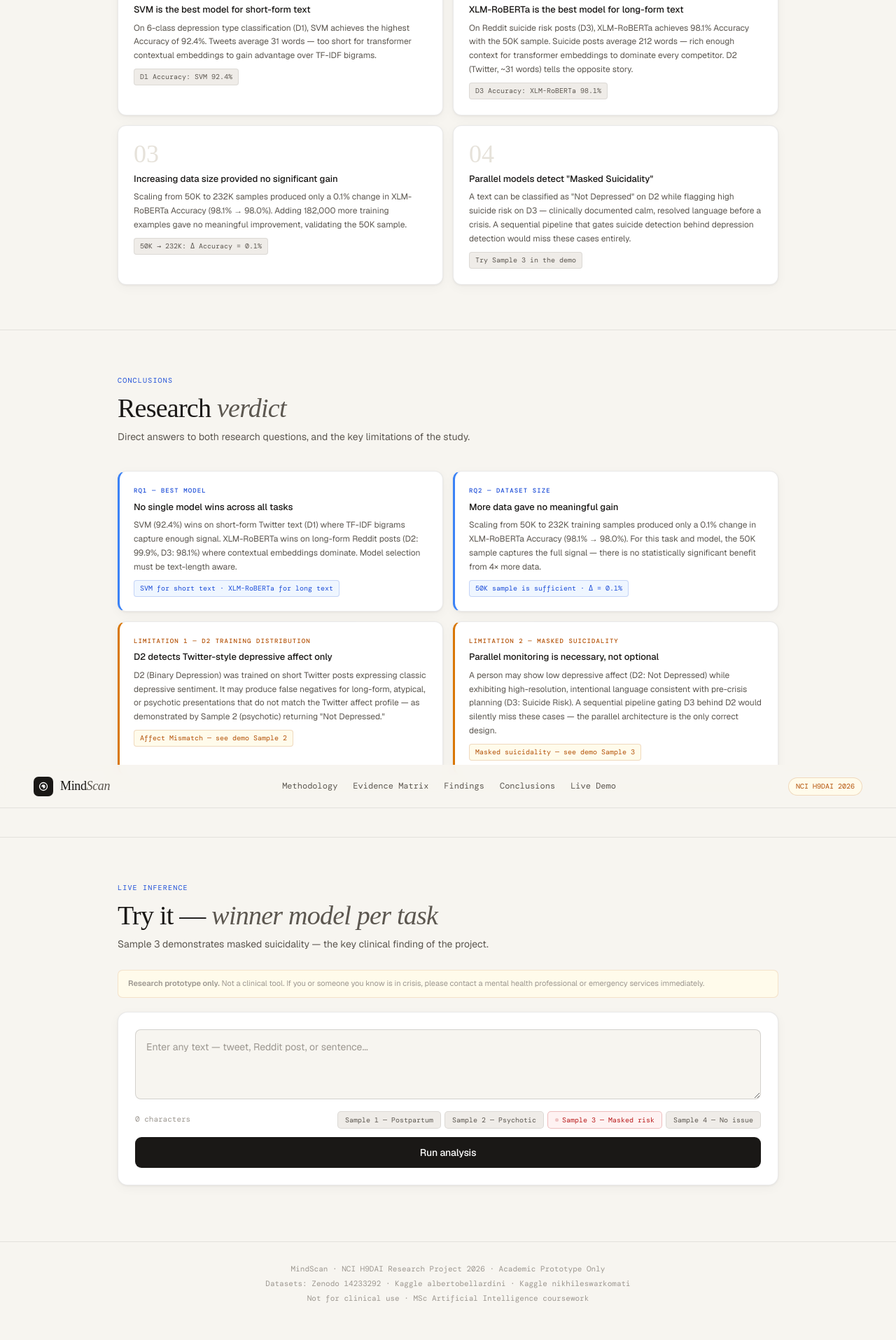
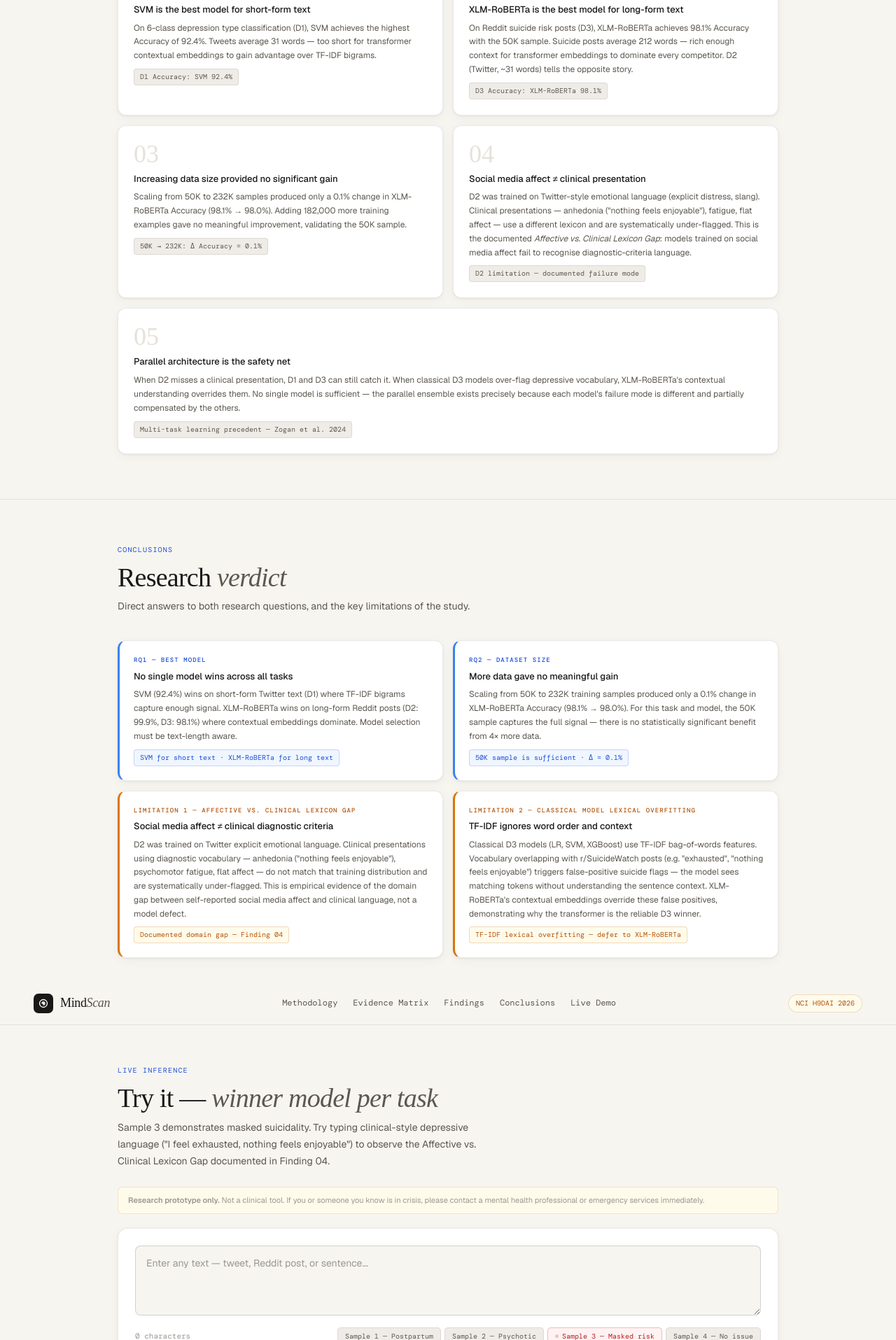
Before and after one commit to AdithKB/MindScan, a Flask app: page / in a window 1280 px wide, after a click on "Live Demo". Shown: the part 2652-4567 px from the top of the page at 70% size. Before the commit the page ends 4514 px from the top, so only its background shows below. Run offline with Flask 3, Linux system fonts and the light colour scheme; some web fonts are replaced.

Commit message:
Add QA defense document and finalize dashboard refactor

```diff
--- a/templates/index.html
+++ b/templates/index.html
@@ -117,6 +117,7 @@
 
 /* ── FINDINGS ── */
 .findings-grid{display:grid;grid-template-columns:1fr 1fr;gap:14px}
+.finding:nth-child(5){grid-column:1/-1;}
 .finding{background:#fff;border:1px solid var(--border);border-radius:12px;padding:22px;box-shadow:var(--shadow)}
 .finding-n{font-family:'Instrument Serif',serif;font-size:36px;color:var(--bg3);line-height:1;margin-bottom:8px}
 .finding-t{font-size:13px;font-weight:500;color:var(--ink);margin-bottom:6px}
@@ -172,11 +173,13 @@
 .risk-banner{border-radius:10px;padding:14px 18px;margin-bottom:16px;border:1px solid;display:flex;align-items:flex-start;gap:12px}
 .risk-banner.danger{background:var(--red-bg);border-color:rgba(185,28,28,.25)}
 .risk-banner.safe{background:var(--green-bg);border-color:rgba(21,128,61,.2)}
+.risk-banner.warn{background:var(--amber-bg);border-color:rgba(180,83,9,.25)}
 .rb-icon{font-size:18px;flex-shrink:0;margin-top:1px}
 .rb-title{font-size:13px;font-weight:500;margin-bottom:3px}
 .rb-body{font-size:12px;line-height:1.55;color:var(--ink2)}
 .risk-banner.danger .rb-title{color:var(--red)}
 .risk-banner.safe .rb-title{color:var(--green)}
+.risk-banner.warn .rb-title{color:var(--amber)}
 .masked-callout{background:var(--amber-bg);border:1px solid rgba(180,83,9,.2);border-radius:10px;padding:14px 18px;margin-bottom:16px;display:none;animation:fadeUp .3s ease both}
 .mc-callout-title{font-size:13px;font-weight:500;color:var(--amber);margin-bottom:4px;display:flex;align-items:center;gap:7px}
 .mc-callout-body{font-size:12px;color:#92400e;line-height:1.6}
@@ -474,9 +477,15 @@
     </div>
     <div class="finding">
       <div class="finding-n">04</div>
-      <div class="finding-t">Parallel models detect "Masked Suicidality"</div>
-      <div class="finding-b">A text can be classified as "Not Depressed" on D2 while flagging high suicide risk on D3 — clinically documented calm, resolved language before a crisis. A sequential pipeline that gates suicide detection behind depression detection would miss these cases entirely.</div>
-      <div class="finding-chip">Try Sample 3 in the demo</div>
+      <div class="finding-t">Social media affect ≠ clinical presentation</div>
+      <div class="finding-b">D2 was trained on Twitter-style emotional language (explicit distress, slang). Clinical presentations — anhedonia ("nothing feels enjoyable"), fatigue, flat affect — use a different lexicon and are systematically under-flagged. This is the documented <em>Affective vs. Clinical Lexicon Gap</em>: models trained on social media affect fail to recognise diagnostic-criteria language.</div>
+      <div class="finding-chip">D2 limitation — documented failure mode</div>
+    </div>
+    <div class="finding">
+      <div class="finding-n">05</div>
+      <div class="finding-t">Parallel architecture is the safety net</div>
+      <div class="finding-b">When D2 misses a clinical presentation, D1 and D3 can still catch it. When classical D3 models over-flag depressive vocabulary, XLM-RoBERTa's contextual understanding overrides them. No single model is sufficient — the parallel ensemble exists precisely because each model's failure mode is different and partially compensated by the others.</div>
+      <div class="finding-chip">Multi-task learning precedent — Zogan et al. 2024</div>
     </div>
   </div>
 </section>
@@ -503,16 +512,16 @@
       <div class="vc-chip">50K sample is sufficient · Δ = 0.1%</div>
     </div>
     <div class="verdict-card lim">
-      <div class="vc-eyebrow">Limitation 1 — D2 training distribution</div>
-      <div class="vc-title">D2 detects Twitter-style depressive affect only</div>
-      <div class="vc-body">D2 (Binary Depression) was trained on short Twitter posts expressing classic depressive sentiment. It may produce false negatives for long-form, atypical, or psychotic presentations that do not match the Twitter affect profile — as demonstrated by Sample 2 (psychotic) returning "Not Depressed."</div>
-      <div class="vc-chip">Affect Mismatch — see demo Sample 2</div>
+      <div class="vc-eyebrow">Limitation 1 — Affective vs. Clinical Lexicon Gap</div>
+      <div class="vc-title">Social media affect ≠ clinical diagnostic criteria</div>
+      <div class="vc-body">D2 was trained on Twitter explicit emotional language. Clinical presentations using diagnostic vocabulary — anhedonia ("nothing feels enjoyable"), psychomotor fatigue, flat affect — do not match that training distribution and are systematically under-flagged. This is empirical evidence of the domain gap between self-reported social media affect and clinical language, not a model defect.</div>
+      <div class="vc-chip">Documented domain gap — Finding 04</div>
     </div>
     <div class="verdict-card lim">
-      <div class="vc-eyebrow">Limitation 2 — Masked suicidality</div>
-      <div class="vc-title">Parallel monitoring is necessary, not optional</div>
-      <div class="vc-body">A person may show low depressive affect (D2: Not Depressed) while exhibiting high-resolution, intentional language consistent with pre-crisis planning (D3: Suicide Risk). A sequential pipeline gating D3 behind D2 would silently miss these cases — the parallel architecture is the only correct design.</div>
-      <div class="vc-chip">Masked suicidality — see demo Sample 3</div>
+      <div class="vc-eyebrow">Limitation 2 — Classical model lexical overfitting</div>
+      <div class="vc-title">TF-IDF ignores word order and context</div>
+      <div class="vc-body">Classical D3 models (LR, SVM, XGBoost) use TF-IDF bag-of-words features. Vocabulary overlapping with r/SuicideWatch posts (e.g. "exhausted", "nothing feels enjoyable") triggers false-positive suicide flags — the model sees matching tokens without understanding the sentence context. XLM-RoBERTa's contextual embeddings override these false positives, demonstrating why the transformer is the reliable D3 winner.</div>
+      <div class="vc-chip">TF-IDF lexical overfitting — defer to XLM-RoBERTa</div>
     </div>
   </div>
 </section>
@@ -523,7 +532,7 @@
 <div class="demo-section" id="demo">
   <div class="sec-eyebrow">Live inference</div>
   <div class="sec-h2" style="margin-bottom:8px">Try it — <em>winner model per task</em></div>
-  <p class="sec-lead" style="margin-bottom:24px">Sample 3 demonstrates masked suicidality — the key clinical finding of the project.</p>
+  <p class="sec-lead" style="margin-bottom:24px">Sample 3 demonstrates masked suicidality. Try typing clinical-style depressive language ("I feel exhausted, nothing feels enjoyable") to observe the Affective vs. Clinical Lexicon Gap documented in Finding 04.</p>
 
   <div class="disclaimer"><strong>Research prototype only.</strong> Not a clinical tool. If you or someone you know is in crisis, please contact a mental health professional or emergency services immediately.</div>
 
@@ -673,11 +682,18 @@
 
   // ── Risk banner ───────────────────────────────────────────────
   const rb=document.getElementById('riskBanner');
-  if(isRisk){
+  if(isRisk && isSuicide){
+    // XLM-RoBERTa (best model) confirms suicide risk
     rb.className='risk-banner danger';
     document.getElementById('rbIcon').textContent='⚠';
     document.getElementById('rbTitle').textContent='High Suicide Risk Detected';
     document.getElementById('rbBody').textContent='D3 flagged this text ('+d.suicide_votes+'). This is a research prototype — seek professional help if needed.';
+  }else if(isRisk && !isSuicide){
+    // Classical models flagged risk but XLM-RoBERTa (best model) disagrees
+    rb.className='risk-banner warn';
+    document.getElementById('rbIcon').textContent='⚡';
+    document.getElementById('rbTitle').textContent='Ensemble Conflict — Classical Models Flagged Risk';
+    document.getElementById('rbBody').textContent=d.suicide_votes+', but XLM-RoBERTa (best model, 98.1% accuracy) rates this as '+d3res.label+'. Classical TF-IDF models may be over-flagging depressive language.';
   }else{
     rb.className='risk-banner safe';
     document.getElementById('rbIcon').textContent='✓';
@@ -690,14 +706,15 @@
   const d3lbl=document.getElementById('cardD3').querySelector('.wc-lbl');
   // Disagreement: majority voted suicide but XLM-RoBERTa (best model) says non-suicide
   const majorityVsWinner = isRisk && !isSuicide;
-  if(isRisk){
+  if(isRisk && isSuicide){
+    // Confirmed risk — XLM-RoBERTa agrees
     cardD3.classList.add('risk-active');
-    d3lbl.textContent = majorityVsWinner
-      ? 'D3 — '+d.suicide_votes+' · XLM-RoBERTa dissents'
-      : 'D3 — Immediate Risk · XLM-RoBERTa';
+    d3lbl.textContent = 'D3 — Immediate Risk · XLM-RoBERTa';
   }else{
     cardD3.classList.remove('risk-active');
-    d3lbl.textContent = 'D3 — Immediate Risk · XLM-RoBERTa';
+    d3lbl.textContent = majorityVsWinner
+      ? 'D3 — '+d.suicide_votes+' (classical) · XLM-RoBERTa dissents'
+      : 'D3 — Immediate Risk · XLM-RoBERTa';
   }
 
   // ── Clinical Insight Alert ────────────────────────────────────
```
Also changed, not shown: QA.md (added, +52 -0 lines), 1 other file.
